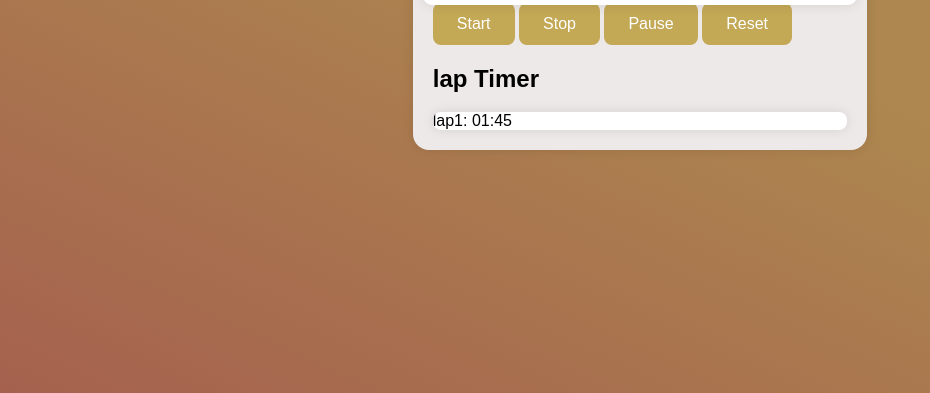
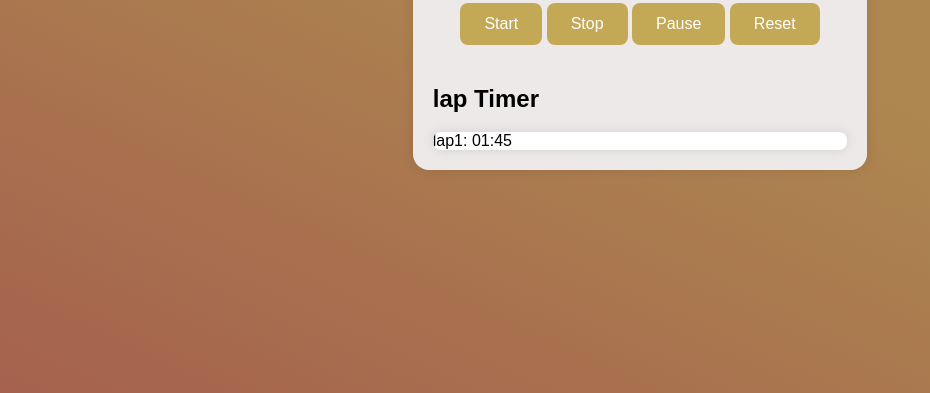
Before and after one commit to Ikeih-Josiane-Johngwa/Watch-Timer-Project, a plain HTML site: page index.html in a window 1280 px wide. Shown: the part 423-816 px from the top of the page, without its empty margins (0-930 px from the left). Drawn offline with Linux system fonts and the light colour scheme.

Commit message:
made correction

```diff
--- a/style.css
+++ b/style.css
@@ -22,7 +22,7 @@ body{
     margin-bottom: 1.5rem;
 }
 
-.stopwatch{
+.watch{
     display: flex;
     flex-direction: column;
     align-items: center;
@@ -57,6 +57,8 @@ body{
 .contorls{
     display: flex;
     gap: 1rem;
+    margin-top: 20px;
+
 }
 
 button{
```
